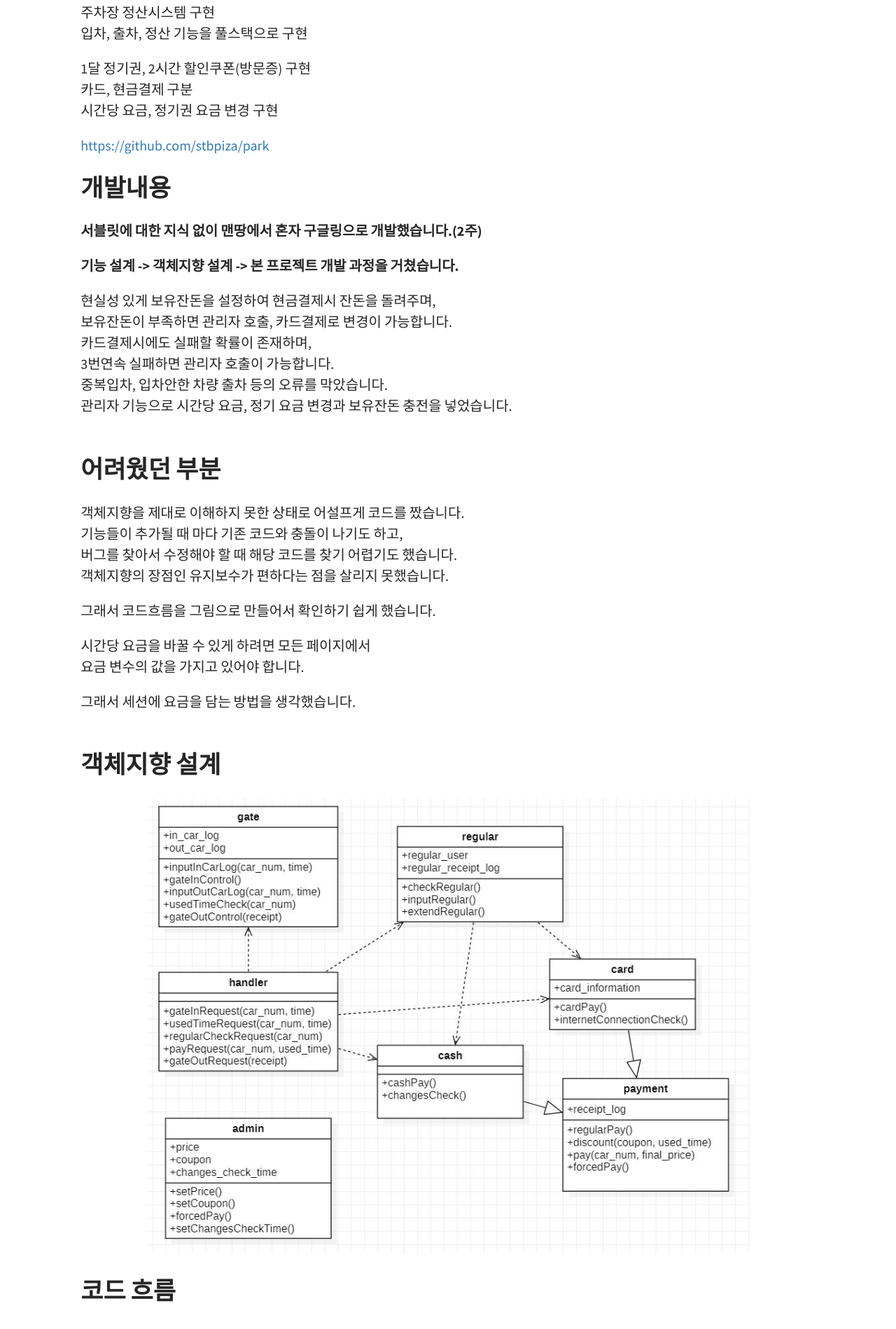
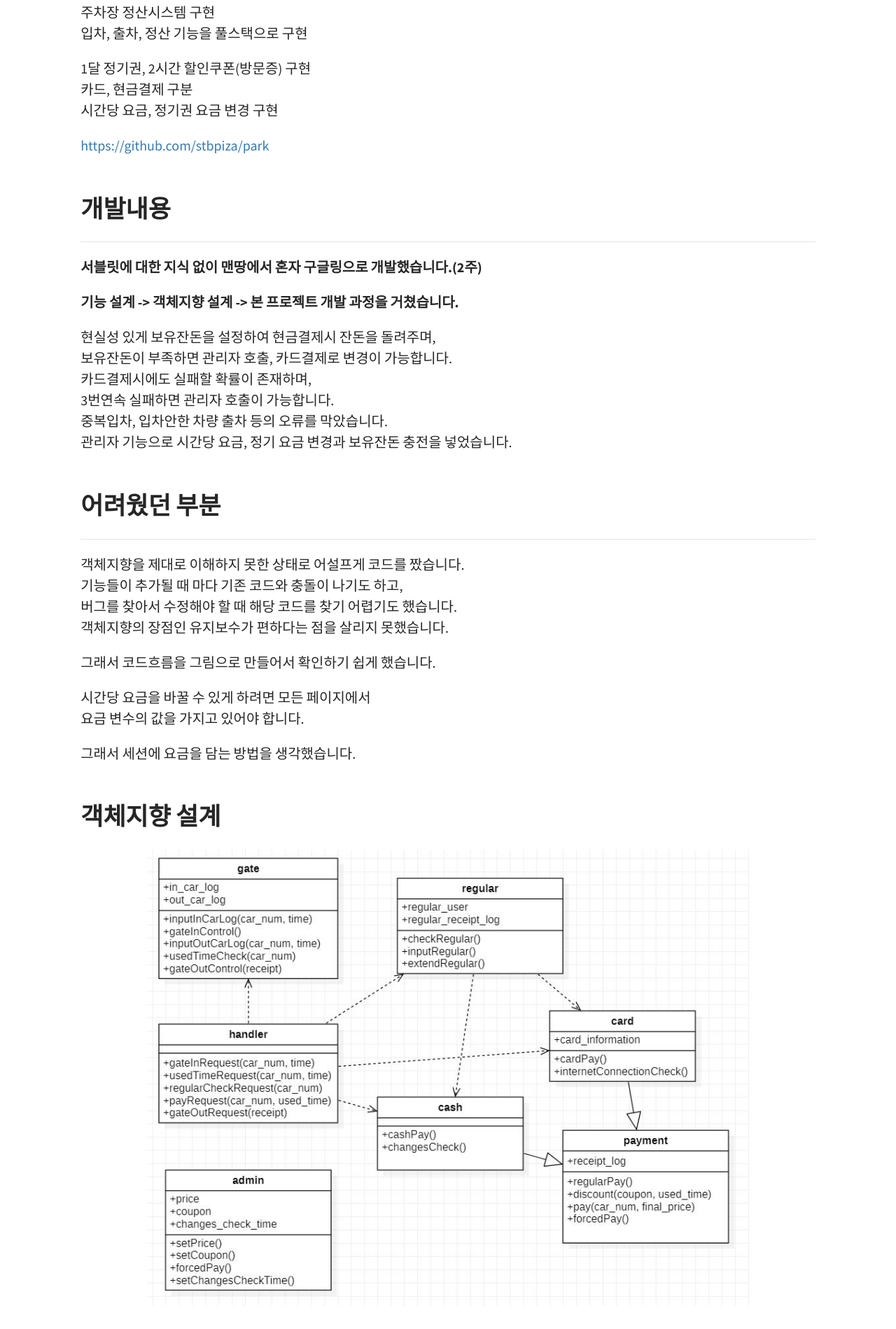
Before and after one commit to stbpiza/stbpiza.github.io, a Jekyll site: the page built from _portfolio/주차장.md, in a window 1280 px wide. Shown: the part 512-2411 px from the top of the page at 70% size. Built offline with Jekyll 4.4.1, drawn with Linux system fonts in a browser that asks for light colours.

Commit message:
Update 주차장.md

```diff
--- a/_portfolio/주차장.md
+++ b/_portfolio/주차장.md
@@ -18,10 +18,10 @@ __Java Servlet, MySQL__
 카드, 현금결제 구분
 시간당 요금, 정기권 요금 변경 구현
 
-<a href="https://github.com/stbpiza/park">https://github.com/stbpiza/park</a> <br>
+<a href="https://github.com/stbpiza/park">https://github.com/stbpiza/park</a> <br><br>
 
 ## 개발내용
-
+<hr>
 __서블릿에 대한 지식 없이 맨땅에서 혼자 구글링으로 개발했습니다.(2주)__
 
 __기능 설계 -> 객체지향 설계 -> 본 프로젝트 개발 과정을 거쳤습니다.__
@@ -35,7 +35,7 @@ __기능 설계 -> 객체지향 설계 -> 본 프로젝트 개발 과정을 거
 <br>
 
 ## 어려웠던 부분
-
+<hr>
 객체지향을 제대로 이해하지 못한 상태로 어설프게 코드를 짰습니다.
 기능들이 추가될 때 마다 기존 코드와 충돌이 나기도 하고,
 버그를 찾아서 수정해야 할 때 해당 코드를 찾기 어렵기도 했습니다.
```
